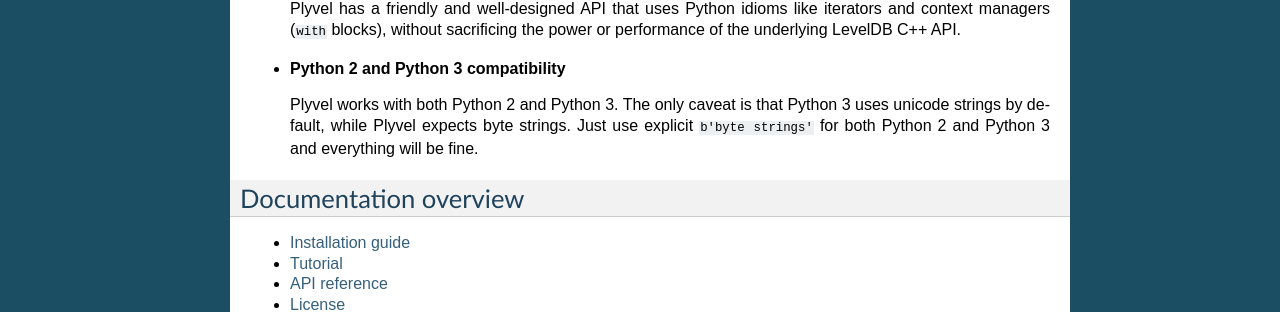
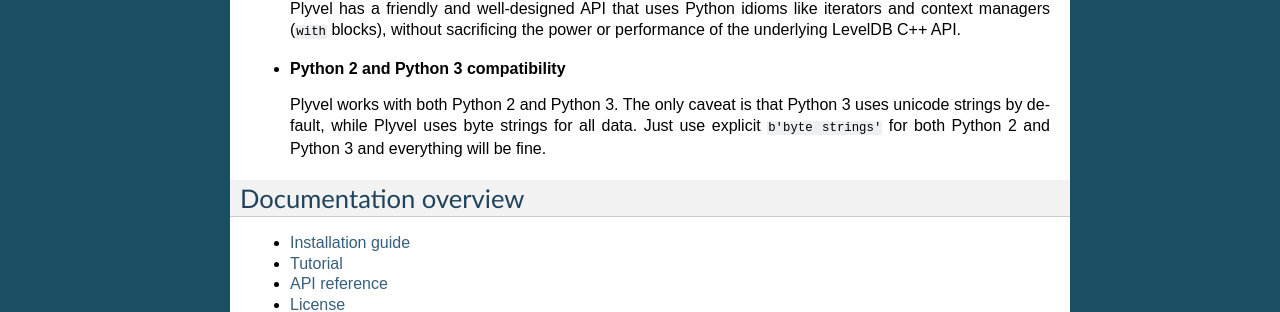
Before and after one commit to wbolster/plyvel, a Sphinx documentation site: the page built from doc/index.rst, in a window 1280 px wide. Shown: the part 413-725 px from the top of the page. Built offline with Sphinx 7.4.7, drawn with Linux system fonts in a browser that asks for light colours.

Commit message:
Minor rewording in docs

```diff
--- a/doc/index.rst
+++ b/doc/index.rst
@@ -32,9 +32,9 @@
 * **Python 2 and Python 3 compatibility**
 
   Plyvel works with both Python 2 and Python 3. The only caveat is that Python 3
-  uses unicode strings by default, while Plyvel expects byte strings. Just use
-  explicit ``b'byte strings'`` for both Python 2 and Python 3 and everything
-  will be fine.
+  uses unicode strings by default, while Plyvel uses byte strings for all data.
+  Just use explicit ``b'byte strings'`` for both Python 2 and Python 3 and
+  everything will be fine.
 
 .. _LevelDB: http://code.google.com/p/leveldb/
 .. _Cython: http://cython.org/
```
